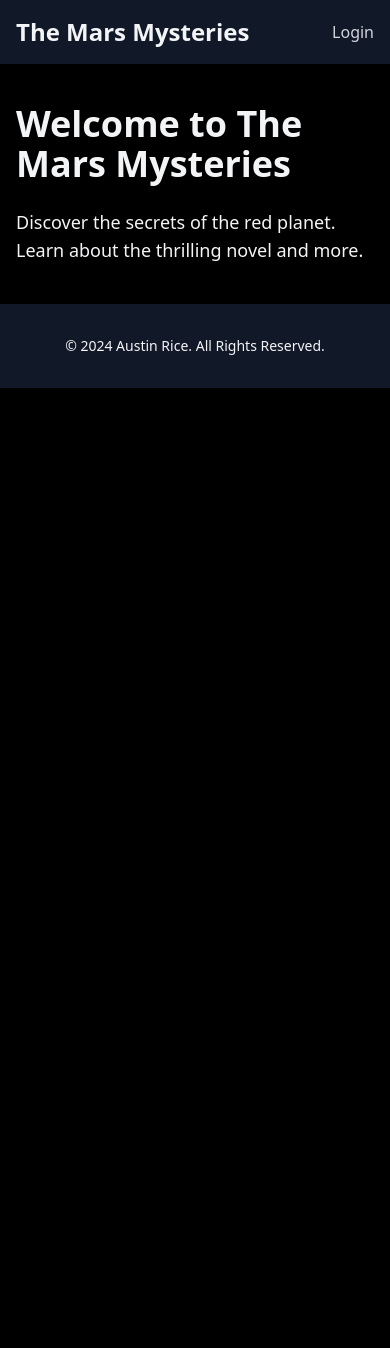
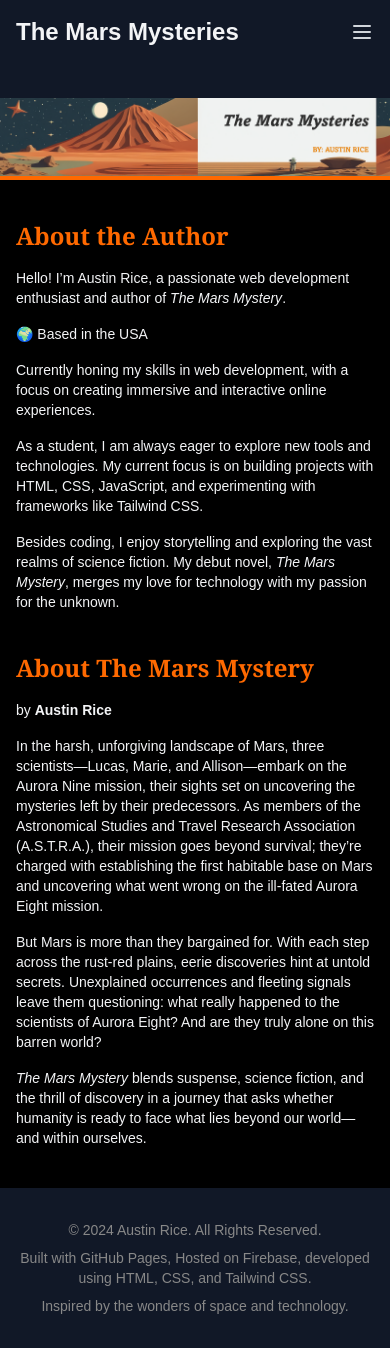
Before and after one commit to The-Mars-Mystery/website, a website: page index.html in a window 390 px wide. Before the commit the page ends 844 px from the top, so only its background shows below. Drawn offline with nearby package versions, Linux system fonts and the light colour scheme; no server answers.

Commit message:
Update index.html

```diff
--- a/index.html
+++ b/index.html
@@ -4,42 +4,98 @@
     <meta charset="UTF-8">
     <meta name="viewport" content="width=device-width, initial-scale=1.0">
     <title>The Mars Mysteries</title>
+    <!-- Tailwind CSS CDN -->
     <link href="https://cdn.jsdelivr.net/npm/tailwindcss@^2.0/dist/tailwind.min.css" rel="stylesheet">
+    <link rel="stylesheet" href="styles.css"> <!-- Link to external CSS file for custom animations -->
+    <link rel="icon" href="assets/mars-logo.png" type="image/png">
 </head>
 <body class="bg-black text-gray-100">
 
     <!-- Navbar -->
-    <nav class="bg-gray-900 py-4">
-        <div class="container mx-auto flex items-center justify-between px-4">
-            <a class="text-2xl font-bold text-orange-600" href="/">The Mars Mysteries</a>
-            <div class="space-x-4">
-                <a id="nav-login" href="/login" class="text-gray-300 hover:text-orange-600">Login</a>
-                <button id="logout-btn" class="hidden text-gray-300 hover:text-orange-600">Logout</button>
-            </div>
+<nav class="bg-gray-900 py-4">
+    <div class="container mx-auto flex flex-wrap items-center justify-between px-4">
+        <a class="text-2xl font-bold text-orange-600" href="/">The Mars Mysteries</a>
+        <!-- Hamburger Icon for Mobile -->
+        <button id="menu-toggle" class="text-gray-300 lg:hidden focus:outline-none focus:text-orange-600">
+            <svg class="w-6 h-6" fill="none" stroke="currentColor" viewBox="0 0 24 24" xmlns="http://www.w3.org/2000/svg">
+                <path stroke-linecap="round" stroke-linejoin="round" stroke-width="2" d="M4 6h16M4 12h16M4 18h16"></path>
+            </svg>
+        </button>
+        <!-- Navigation Links with Animation -->
+        <div id="menu" class="w-full lg:flex lg:w-auto lg:space-x-6 mt-2 lg:mt-0 transform transition-all duration-300 ease-in-out origin-top scale-y-0 lg:scale-y-100 lg:opacity-100">
+            <a href="/" class="text-gray-300 hover:text-orange-600">Home</a>
+            <a id="login-link" href="/login" class="text-gray-300 hover:text-orange-600">Log In</a> <!-- Firebase Login -->
+            <button id="logout-btn" class="text-gray-300 hover:text-orange-600 hidden">Log Out</button> <!-- Firebase Logout -->
         </div>
-    </nav>
+    </div>
+</nav>
 
-    <!-- Main Content -->
-    <section class="container mx-auto mt-10 px-4">
-        <h1 class="text-4xl font-bold text-orange-600 mb-6">Welcome to The Mars Mysteries</h1>
-        <p class="text-lg">Discover the secrets of the red planet. Learn about the thrilling novel and more.</p>
+    <!-- Banner Section -->
+    <div class="banner">
+        <img src="assets/mars-banner.png" alt="Website Banner" class="w-full max-h-80 object-cover fade-in">
+    </div>
+
+    <!-- About the Author Section -->
+    <section id="about" class="container mx-auto mt-10 px-4 fade-in">
+        <h2 class="text-2xl md:text-3xl font-bold text-orange-600 mb-4">About the Author</h2>
+        <p class="text-sm md:text-base">
+            Hello! I’m Austin Rice, a passionate web development enthusiast and author of <em>The Mars Mystery</em>.
+        </p>
+        <p class="text-sm md:text-base mt-4">
+            🌍 Based in the USA
+        </p>
+        <p class="text-sm md:text-base mt-4">
+            Currently honing my skills in web development, with a focus on creating immersive and interactive online experiences.
+        </p>
+        <p class="text-sm md:text-base mt-4">
+            As a student, I am always eager to explore new tools and technologies. My current focus is on building projects with HTML, CSS, JavaScript, and experimenting with frameworks like Tailwind CSS.
+        </p>
+        <p class="text-sm md:text-base mt-4">
+            Besides coding, I enjoy storytelling and exploring the vast realms of science fiction. My debut novel, <em>The Mars Mystery</em>, merges my love for technology with my passion for the unknown.
+        </p>
     </section>
 
-    <!-- Footer -->
+    <!-- Book Section -->
+    <section id="book" class="container mx-auto mt-10 px-4 fade-in">
+        <h2 class="text-2xl md:text-3xl font-bold text-orange-600 mb-4">About The Mars Mystery</h2>
+        <p class="text-sm md:text-base">
+            by <strong>Austin Rice</strong>
+        </p>
+        <p class="text-sm md:text-base mt-4">
+            In the harsh, unforgiving landscape of Mars, three scientists—Lucas, Marie, and Allison—embark on the Aurora Nine mission, their sights set on uncovering the mysteries left by their predecessors. As members of the Astronomical Studies and Travel Research Association (A.S.T.R.A.), their mission goes beyond survival; they’re charged with establishing the first habitable base on Mars and uncovering what went wrong on the ill-fated Aurora Eight mission.
+        </p>
+        <p class="text-sm md:text-base mt-4">
+            But Mars is more than they bargained for. With each step across the rust-red plains, eerie discoveries hint at untold secrets. Unexplained occurrences and fleeting signals leave them questioning: what really happened to the scientists of Aurora Eight? And are they truly alone on this barren world?
+        </p>
+        <p class="text-sm md:text-base mt-4">
+            <em>The Mars Mystery</em> blends suspense, science fiction, and the thrill of discovery in a journey that asks whether humanity is ready to face what lies beyond our world—and within ourselves.
+        </p>
+    </section>
+
+    <!-- Footer Section -->
     <footer class="bg-gray-900 text-gray-100 py-8 mt-10">
-        <div class="container mx-auto text-center">
-            <p class="text-sm">&copy; 2024 Austin Rice. All Rights Reserved.</p>
+        <div class="container mx-auto px-4 text-center">
+            <p class="text-sm">
+                &copy; 2024 Austin Rice. All Rights Reserved.
+            </p>
+            <p class="text-sm mt-2">
+                Built with GitHub Pages, Hosted on Firebase, developed using HTML, CSS, and Tailwind CSS.
+            </p>
+            <p class="text-sm mt-2">
+                Inspired by the wonders of space and technology.
+            </p>
         </div>
     </footer>
 
-    <!-- Firebase Authentication -->
+    <!-- Firebase CDN scripts -->
     <script type="module">
-        import { getAuth, signOut, onAuthStateChanged } from "https://www.gstatic.com/firebasejs/9.0.0/firebase-auth.js";
-        import { initializeApp } from "https://www.gstatic.com/firebasejs/9.0.0/firebase-app.js";
+        // Import the functions you need from the SDKs you need
+        import { initializeApp } from "https://www.gstatic.com/firebasejs/11.0.2/firebase-app.js";
+        import { getAuth, onAuthStateChanged, signOut } from "https://www.gstatic.com/firebasejs/11.0.2/firebase-auth.js";
 
-        // Firebase configuration (replace with your project's settings)
+        // Your web app's Firebase configuration
         const firebaseConfig = {
-            apiKey: "AIzaSyB3tX7_f9HaGYnRY5oVSMyelZdeFVTZahA",
+          apiKey: "AIzaSyB3tX7_f9HaGYnRY5oVSMyelZdeFVTZahA",
           authDomain: "techforgeguild.firebaseapp.com",
           projectId: "techforgeguild",
           storageBucket: "techforgeguild.firebasestorage.app",
@@ -52,35 +108,59 @@
         const app = initializeApp(firebaseConfig);
         const auth = getAuth(app);
 
-        // Navbar Updates and Logout
-        const navLogin = document.getElementById('nav-login');
+        // Handle user login/logout
+        const loginLink = document.getElementById('login-link');
         const logoutBtn = document.getElementById('logout-btn');
 
-        // Detect Auth State
-        onAuthStateChanged(auth, (user) => {
+        onAuthStateChanged(auth, user => {
             if (user) {
-                navLogin.textContent = "My Account";
-                navLogin.href = user.email === "austinrice0024@gmail.com"
-                    ? "/admin-dashboard"
-                    : "/user-dashboard";
+                // User is signed in
+                loginLink.textContent = 'My Account';
+                loginLink.setAttribute('href', '/dashboard');
                 logoutBtn.classList.remove('hidden');
             } else {
-                navLogin.textContent = "Login";
-                navLogin.href = "/login";
+                // No user is signed in
+                loginLink.textContent = 'Log In';
+                loginLink.setAttribute('href', '/login');
                 logoutBtn.classList.add('hidden');
             }
         });
 
-        // Logout Functionality
-        logoutBtn.addEventListener('click', async () => {
-            try {
-                await signOut(auth);
-                alert("You have been logged out.");
-                window.location.href = "/";
-            } catch (error) {
-                console.error("Logout Error:", error.message);
-                alert("Logout failed: " + error.message);
+        logoutBtn.addEventListener('click', () => {
+            signOut(auth).then(() => {
+                // Redirect to home page after logout
+                window.location.href = '/';
+            }).catch((error) => {
+                console.error('Error logging out:', error);
+            });
+        });
+    </script>
+
+    <!-- JavaScript for Mobile Menu Toggle -->
+    <script>
+        const menuToggle = document.getElementById('menu-toggle');
+        const menu = document.getElementById('menu');
+
+        menuToggle.addEventListener('click', () => {
+            menu.classList.toggle('hidden');
+            menu.classList.toggle('scale-y-100'); // Adds a slide-down effect
+        });
+
+        // Scroll-triggered animations
+        document.addEventListener("DOMContentLoaded", function() {
+            const fadeElements = document.querySelectorAll(".fade-in");
+
+            function handleScroll() {
+                fadeElements.forEach(element => {
+                    const rect = element.getBoundingClientRect();
+                    if (rect.top < window.innerHeight && rect.bottom >= 0) {
+                        element.classList.add("visible");
+                    }
+                });
             }
+
+            window.addEventListener("scroll", handleScroll);
+            handleScroll(); // Initial check
         });
     </script>
 </body>
```
